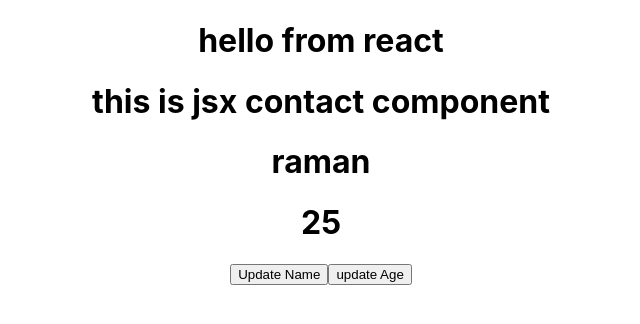
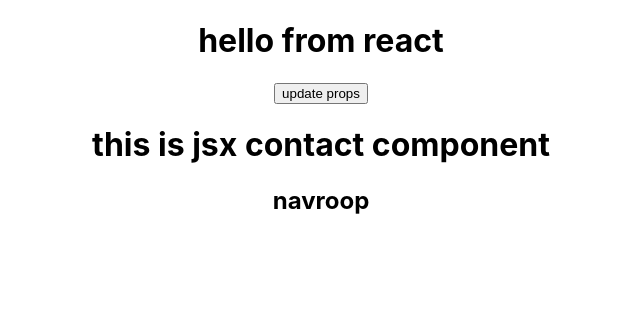
Before and after one commit to parmjeet1313/react, a React (Create React App) app: page / in a window 1280 px wide. Shown: the top 324 px of the page, without its empty margins (319-959 px from the left). Built offline with nearby package versions, Linux system fonts and the light colour scheme.

Commit message:
props in react

```diff
--- a/src/About.js
+++ b/src/About.js
@@ -2,29 +2,21 @@
 class About extends React.Component {
   constructor() {
     super();
-    // console.warn("constructor called");
-    this.state={
-      name:'parm',
-      age:25
-    }
   }
   componentDidMount() {
-    console.warn("componentDidMount called");
+    console.warn("props", this.props.name);
+    // console.warn("componentDidMount called");
   }
-componentDidUpdate() {
-  // console.warn("did  update")
-
-  alert("name is updated")
-
-}
+  componentDidUpdate() {
+    // alert("name is updated");
+    console.warn("props in update", this.props.name);
+  }
   render() {
-    console.warn("render call")
+    // console.warn("render call");
     return (
       <div>
         <h1>About page</h1>
-        <h2>{this.state.name}</h2>
-        <h2>{this.state.age}</h2>
-        <button onClick={()=>this.setState({name:'roop'})}>update state</button>
+        <h1>{this.props.name}</h1>
       </div>
     );
   }
--- a/src/App.js
+++ b/src/App.js
@@ -1,15 +1,18 @@
-import React from "react";
+import React,{useState} from "react";
 import About from "./About";
 import Contact from "./Contact";
 import "./App.css";
 
 function App() {
+  const[name,setName]=useState("navroop")
   return (
     <div className="App">
       <h1>hello from react</h1>
+      {/* <About name={name} /> */}
+      <button onClick={()=>{setName("Rupinder")}}>update props</button>
       {/* <About /> */}
-      {/* <About /> */}
-      <Contact />
+      <Contact name={name}/>
+
     </div>
   );
 }
--- a/src/Contact.js
+++ b/src/Contact.js
@@ -1,20 +1,22 @@
 import React,{useEffect,useState} from "react";
-function Contact() {
+function Contact(props) {
 
-  const[name,setName]=useState("raman")
-  const[age,setAge]=useState(25)
+  // const[name,setName]=useState("raman")
+  // const[age,setAge]=useState(25)
   useEffect(()=>{
-    console.warn("hello from Hook")
-  },[age])
+    console.warn("check props",props.name)
+  },[])
+  useEffect(()=>{
+    console.warn("check props 2 for update",props.name)
+  },[props.name])
+
 
   let data = "this is jsx contact component";
   return (
     <div>
       <h1>{data}</h1>
-      <h1>{name}</h1>
-      <h1>{age}</h1>
-      <button onClick={()=>setName("ramandeep singh")}>Update Name</button>
-      <button onClick={()=>setAge(52)}>update Age</button>
+      <h2>{props.name}</h2>
+
 
     </div>
   );
```
